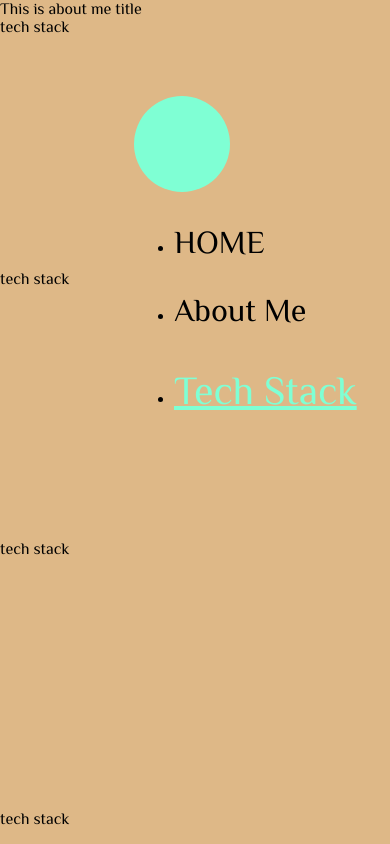
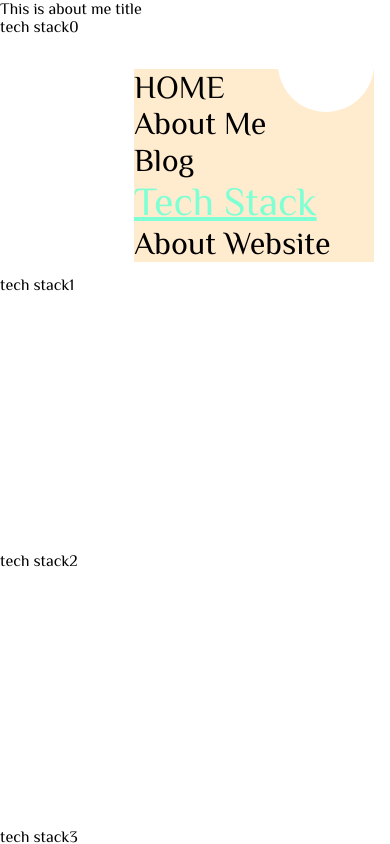
Before and after one commit to xmluozp/luozp.cn, a React (Create React App) app: page /techstack in a window 390 px wide. Built offline with nearby package versions, Linux system fonts and the light colour scheme.

Commit message:
mobile menu effect

```diff
--- a/package.json
+++ b/package.json
@@ -6,9 +6,11 @@
     "@types/react-transition-group": "^4.2.3",
     "lodash": "^4.17.15",
     "node-sass": "^4.12.0",
+    "normalize.css": "^8.0.1",
     "react": "^16.9.0",
     "react-3d-viewer": "^1.0.12",
     "react-addons-css-transition-group": "^15.6.2",
+    "react-device-detect": "^1.9.10",
     "react-dom": "^16.9.0",
     "react-router-dom": "^5.1.0",
     "react-scripts": "2.1.8",
--- a/src/index.js
+++ b/src/index.js
@@ -1,5 +1,6 @@
 import React from 'react';
 import ReactDOM from 'react-dom';
+import 'normalize.css';
 import './index.scss';
 import App from './pages/App';
 import * as serviceWorker from './serviceWorker';
--- a/src/index.scss
+++ b/src/index.scss
@@ -1,14 +1,14 @@
 @import url('https://fonts.googleapis.com/css?family=Philosopher&display=swap');
-
 body {
   margin: 0;
   font-family: 'Philosopher', sans-serif;
   -webkit-font-smoothing: antialiased;
   -moz-osx-font-smoothing: grayscale;
   height: 100vh;
-
 }
-
+li{
+  list-style: none;
+}
 code {
   font-family: 'Philosopher', sans-serif;
 }
@@ -16,5 +16,5 @@ code {
 #root{
   height: 100%;
   width: 100%;
-  overflow: hidden;
+  overflow-x:hidden;
 }
--- a/src/pages/AboutWebsite/AboutWebsite.jsx
+++ b/src/pages/AboutWebsite/AboutWebsite.jsx
@@ -4,7 +4,7 @@ import styles from './AboutWebsite.module.scss';
 export default (props) => {
     return (
         <div>
-            about me
+            about website
         </div>
     );
 }
--- a/src/pages/App.jsx
+++ b/src/pages/App.jsx
@@ -1,9 +1,12 @@
 import React, { useState } from 'react';
 import styles from './App.module.scss';
+import { BrowserView, MobileView } from 'react-device-detect';
 import { Link, Route, withRouter } from 'react-router-dom';
 import { TransitionGroup, CSSTransition } from 'react-transition-group';
 import Home from './Home/Home';
 import AboutMe from './AboutMe/AboutMe';
+import AboutWebsite from './AboutMe/AboutMe';
+import Blog from './AboutMe/AboutMe';
 import TechStack from './TechStack/TechStack';
 
 
@@ -11,6 +14,7 @@ function App(props) {
 
   const { location } = props;
   const [navLocks, setNavLocks] = useState([]);
+  const [navDisplayItems, setNavDisplayItems] = useState(false);
 
   const handleLockNav = (e) => {
     const currentLocks = navLocks.slice();
@@ -22,59 +26,97 @@ function App(props) {
     // currentLocks = currentLocks.filter(v=>v!==e.getAttribute('data-path'));
     setNavLocks([]);
   }
+  const handleToggleMenu = (e) =>{
+    if (location.pathname !== '/')
+     {
+       setNavDisplayItems(!navDisplayItems);
+       e.preventDefault();
+     }
+     else{
+      setNavDisplayItems(false);
+     }
+  }
 
 
   // Main JSX
   return (
+    <>
+      {/* header */}
+      <BrowserView>
+        <header className={`${styles.header} ${location.pathname === '/' ? styles.nav_entrance : styles.nav_side}`}>
+          <div className={styles.animation_menu}>
+            <AnimationLink to={location.pathname === '/' ? "/aboutme" : "/"} lock={navLocks} >
+              <div className={styles.avatar}></div>
+            </AnimationLink>
+            <div className={styles.navitems}>
+              <NavItems navLocks={navLocks} />
+            </div>
+          </div>
+        </header>
+      </BrowserView>
 
+      <MobileView>
+        <header className={`${styles.header} ${location.pathname === '/' ? styles.nav_entrance : styles.nav_mobileside}`}>
+          <Link to="/aboutme" onClick={handleToggleMenu}>
+            <div className={styles.avatar}></div>
+          </Link>
+          <div className={navDisplayItems ? styles.navitems_display:styles.navitems_hide}>
+            <div className={styles.navitems}>
+              <NavItems navLocks={navLocks} />
+            </div>
+          </div>
+        </header>
+      </MobileView>
 
-    <>
-
-      {/* header */}
-
-      <header className={`${styles.header} ${location.pathname === '/' ? styles.nav_avatar : styles.nav_side}`}>
-
-        <AnimationLink to={location.pathname === '/' ? "/aboutme" : "/"} lock={navLocks} >
-          <div className={styles.avatar}>
-
-          </div>
-        </AnimationLink>
-
-        <div className={styles.navitems}>
-          <ul>
-            <li>
-              <AnimationLink to="/" lock={navLocks} >
-                <p>HOME</p>
-              </AnimationLink>
-            </li>
-            <li>
-              <AnimationLink to="/aboutme" lock={navLocks} >
-                <p>About Me</p>
-              </AnimationLink>
-            </li>
-            <li>
-              <AnimationLink to="/techstack" lock={navLocks} >
-                <p>Tech Stack</p>
-              </AnimationLink>
-            </li>
-          </ul>
-        </div>
-      </header>
 
       {/* section */}
       <section className={styles.main}>
-
         <AnimationRoute path="/" exact component={Home} onLock={handleLockNav} onUnlock={handleUnlockNav} />
         <AnimationRoute path="/aboutme" exact component={AboutMe} onLock={handleLockNav} onUnlock={handleUnlockNav} />
+        <AnimationRoute path="/blog" exact component={Blog} onLock={handleLockNav} onUnlock={handleUnlockNav} />
         <AnimationRoute path="/techstack" exact component={TechStack} onLock={handleLockNav} onUnlock={handleUnlockNav} />
-
+        <AnimationRoute path="/aboutwebsite" exact component={AboutWebsite} onLock={handleLockNav} onUnlock={handleUnlockNav} />
       </section>
     </>
   );
 }
 
 export default withRouter(App);
+//---------------------------------Wrapper for nav
+const NavItems = withRouter((props) => {
+  const { navLocks } = props
+  return (
 
+      <ul>
+        <li>
+          <AnimationLink to="/" lock={navLocks} >
+            HOME
+                </AnimationLink>
+        </li>
+        <li>
+          <AnimationLink to="/aboutme" lock={navLocks} >
+            About Me
+                </AnimationLink>
+        </li>
+        <li>
+          <AnimationLink to="/blog" lock={navLocks} >
+            Blog
+                </AnimationLink>
+        </li>
+        <li>
+          <AnimationLink to="/techstack" lock={navLocks} >
+            Tech Stack
+                </AnimationLink>
+        </li>
+        <li>
+          <AnimationLink to="/aboutwebsite" lock={navLocks} >
+            About Website
+                </AnimationLink>
+        </li>
+      </ul>
+     )
+
+})
 
 //---------------------------------Wrapper for animation
 // Animation for switch pages
@@ -106,11 +148,11 @@ const AnimationLink = withRouter((props) => {
 
   // lock when playing animation
   const handleClick = (e) => {
-    if (lock.includes(to)) e.preventDefault();
+    if (lock && lock.includes(to)) e.preventDefault();
   }
 
   return (
-    <Link to={to} onClick={handleClick} className={lock.includes(to) || props.location.pathname === to ? styles.linkselected : styles.linkregular}>
+    <Link to={to} onClick={handleClick} className={lock && lock.includes(to) || props.location.pathname === to ? styles.linkselected : styles.linkregular}>
       {props.children}
     </Link>
   )
--- a/src/pages/App.module.scss
+++ b/src/pages/App.module.scss
@@ -5,52 +5,126 @@ $animation_time_page: 500ms;
 .header {
   position: fixed;
 }
-
-// ============animation of nav
 .avatar {
-  background-color: aquamarine;
+  background-color: rgba(218, 218, 218, 0.548);
+  border: 1px solid #049aa5;
+  display: inline-block;
+  margin-bottom: -3.2rem;
+}
+.animation_menu {
+  transition: all $animation_time_page/2 ease-out;
+  transition-delay: 1s;
+  background-color: #ffffff;
 }
 .navitems {
   display: block;
+  width: 15rem;
+  height: 50vh;
   overflow: hidden;
-  height: 30rem;
+  ul{background-color: blanchedalmond}
+  ul,li{
+    display:block;
+    text-align: left;
+    padding:0px;
+    margin:0px;
+  }
+
 }
-.nav_avatar {
-  transition: top $animation_time_page ease-out, left $animation_time_page ease-in;
-  transition-delay:1s;
-  top: calc(50vh - 7rem);
-  left: calc(50vw - 7rem);
+// ============animation of nav
+
+// animation nav hide
+.nav_entrance {
+  transition: top $animation_time_page/2 ease-out, right $animation_time_page/2 ease-in,
+    background-color $animation_time_page/2 ease-out, border-radius $animation_time_page/2 ease-out;
+  transition-delay: .5s;
+  top: calc(50vh - 14rem);
+  right: calc(50vw - 7rem);
+  text-align: right;
+  background-color: transparent;
+  border-radius: 7rem;
+
+  .avatar {
+    transition: all $animation_time_page/2 ease-out;
+    transition-delay: 1s;
+    height: 14rem;
+    width: 14rem;
+    border-radius: 7rem;
+    margin-bottom: 0rem;
+  }
+  .navitems {
+    transition: all $animation_time_page ease-out;
+    height: 0px;
+  }
+  .animation_menu {
+    transition: all $animation_time_page/2 ease-out;
+    background-color: transparent;
+  }
+}
+
+// animation nav showup
+.nav_side {
+  transition: top $animation_time_page/2 ease-in, right $animation_time_page/2 ease-out,
+    background-color $animation_time_page/2 ease-out, border-radius $animation_time_page/2 ease-out;
+  transition-delay: $animation_time_page;
+  top: 1rem;
+  right: 1rem;
+  text-align: right;
+  //   background-color: #2a2b64;
+  border-radius: 0rem;
 
   .avatar {
     transition: all $animation_time_page ease-out;
-    transition-delay:1s;
-    height: 14rem;
-    width: 14rem;
-    border-radius: 7rem;
-  }
-  .navitems {
-    transition-delay: $animation_time_page;
-    transition: all 1s ease-out;
-    height: 0px;
-  }
-}
-.nav_side {
-
-  transition: top $animation_time_page ease-in, left $animation_time_page ease-out;
-  transition-delay: $animation_time_page;
-  top: 6rem;
-  left: calc(100vw - 16rem);
-
-  .avatar {
-    transition: all $animation_time_page ease-out;
+    background-color: #ffffff;
+    border: none;
     height: 6rem;
     width: 6rem;
     border-radius: 3em;
   }
   .navitems {
-    transition: all 1s ease-out;
+    transition: all $animation_time_page ease-out;
     transition-delay: $animation_time_page * 2;
   }
+}
+
+.nav_mobileside {
+  @extend .nav_side;
+  top: 0rem;
+  text-align: right;
+  background-color: transparent;
+  top: 1rem;
+  .avatar {
+    height: 3rem;
+    width: 3rem;
+    border-radius: 1em;
+    margin-bottom: -1.6rem;
+  }
+
+  .navitems_display{
+    display:block;
+  }
+  .navitems_hide {
+    display:none;
+  }
+}
+
+.linkselected {
+  text-decoration: underline;
+  font-size: 2.5rem;
+  color: aquamarine;
+  transition: all $animation_time_page ease-in-out;
+  //   animation-name: animation_tv_fade;
+  //   animation-duration: 4s;
+  display: block;
+}
+.linkregular {
+  text-decoration: none;
+  font-size: 2rem;
+  color: black;
+  transition: all $animation_time_page ease-in-out;
+}
+
+.main {
+  perspective: calc(200vh);
 }
 
 /* ============ z-index */
@@ -62,109 +136,102 @@ $animation_time_page: 500ms;
   z-index: 100;
 }
 
-.linkselected {
-  text-decoration: underline;
-  font-size: 2.5rem;
-  color: aquamarine;
-  transition: all $animation_time_page ease-in-out;
-//   animation-name: animation_tv_fade;
-//   animation-duration: 4s;
-
-  display:block;
-}
-
-.linkregular {
-  text-decoration: none;
-  font-size: 2rem;
-  color: black;
-  transition: all $animation_time_page ease-in-out;
-}
-
-
-.main {
-  perspective: calc(200vh);
-}
-
 :global {
-
-
-    @keyframes animation_tv_fade {
-        10%   {transform:scale(1, 0.002);}
-        35%  {transform: scale(0.2, 0.002);
-            opacity: 1}
-
-        50%  {transform: scale(0.2, 0.002);
-            opacity: 0}
-        85%{transform: scale(1, 0.002);
-            opacity: 1}
-        100% {transform: scale(1, 1)}
-    }
-
-
   .page_container {
-    position: fixed;
-    height: 100vh;
-    width: 100vw;
-    overflow: auto;
-    transform-style: preserve-3d;
+    position: unset;
+    min-height: 100vh;
+    // overflow: auto;
+    background-color: transparent;
   }
 
   /* slide animation */
   .slide-in-appear {
     transform-style: preserve-3d;
-    transform: translate3D(0vw, 50vh, 50vh) rotateX(90deg);
+    transform: translate3D(-50vw, 50vh, 50vh) rotateX(90deg);
     transition: all $animation_time_page/2 ease-out;
-    opacity: 0;
+    opacity: 1;
     // & means .slide-in-appear.slide-in-appear-active.  if you have a space like "& .slidexxxx" it will be ".xxx .slidexxxx"
-    &.slide-in-appear-active {
-      opacity: 1;
+  }
+  .slide-in-appear-active {
+    transition: all $animation_time_page/2 ease-out;
+    transform: translate3D(0, 0, 0) rotateY(0deg);
+    opacity: 1;
+    position: absolute;
+    z-index: 500;
+    background-color: aqua;
+    .page_container {
       transition: all $animation_time_page/2 ease-out;
-      transform: translate3D(0, 0, 0) rotateY(0deg);
-      .page_container {
-        transition: all $animation_time_page/2 ease-out;
-        transform: scale(.9, .9);
-      }
+      transform: scale(0.8, 0.8) translateX(-15vw);
+      background-color: #e0e0e0;
+      position: absolute;
+      z-index: 500;
+      height: 100vh;
+      width: 100vw;
+      overflow: hidden;
+      box-shadow: 0px 0px 20px 0px #353535ab;
+      border: 1px solid #ffffff;
     }
   }
+
   .slide-in-appear-done {
     .page_container {
-        transition: all $animation_time_page/2 ease-out;
-        transform: scale(1, 1);
+      transition: all $animation_time_page/2 ease-out;
+      transform: scale(1, 1) translateX(0vw);
     }
   }
   .slide-in-enter {
-    transform-style: preserve-3d;
-    transform: translate3D(-50%, 50vh, -50vh) rotateX(90deg);
-    transition: all $animation_time_page/2 ease-out;
+    @extend .slide-in-appear;
+  }
+  .slide-in-enter-active {
+    @extend .slide-in-appear-active;
+  }
+
+  .slide-in-enter-done {
+    @extend .slide-in-appear-done;
+  }
+
+  .slide-in-exit {
     opacity: 1;
-    width:100%;
-    height: 100%;
-    position: absolute;
-    z-index: 500;
-    &.slide-in-enter-active {
-      opacity: 1;
-      transition: all $animation_time_page/2 ease-out;
-      transform: translate3D(0, 0, 0) rotateX(0deg);
-      .page_container {
-        transition: all $animation_time_page/2 ease-out;
-        transform: scale(.9, .9);
-      }
+    // transform-style: preserve-3d;
+    // transform: translate3D(0, 0, 0) rotateX(0deg);
+
+    transform: scaleY(100vh) translateY(0vh);
+    transition: all $animation_time_page ease-out;
+
+    &.slide-in-exit-active {
+
+    .page_container {
+        position: absolute;
+        z-index: 0;
+        height: 100vh;
+        width: 100vw;
+        overflow: hidden;
     }
-  }
-  .slide-in-enter-done {
-    .page_container {
-        transition: all $animation_time_page/2 ease-out;
-        transform: scale(1, 1);
+      opacity: 0;
+      transform: scaleY(0) translateY(100vh);
+      //   transform: translate3D(100vh, 150vh, 0vh) rotateX(-90deg);
     }
   }
 
-  .slide-in-exit {
-    transform-style: preserve-3d;
-    transform: translate3D(0, 0, 0) rotateX(0deg);
-    transition: all $animation_time_page ease-out;
-    &.slide-in-exit-active {
-      opacity: 0;
-      transform: translate3D(100vh, 150vh, 0vh) rotateX(-90deg);
-    }
-  }
+  //   @keyframes animation_tv_fade {
+  //     10% {
+  //       transform: scale(1, 0.002);
+  //     }
+  //     35% {
+  //       transform: scale(0.2, 0.002);
+  //       opacity: 1;
+  //     }
+
+  //     50% {
+  //       transform: scale(0.2, 0.002);
+  //       opacity: 0;
+  //     }
+  //     85% {
+  //       transform: scale(1, 0.002);
+  //       opacity: 1;
+  //     }
+  //     100% {
+  //       transform: scale(1, 1);
+  //     }
+  //   }
 }
--- a/src/pages/Blog/Blog.jsx
+++ b/src/pages/Blog/Blog.jsx
@@ -4,7 +4,7 @@ import styles from './AboutWebsite.module.scss';
 export default (props) => {
     return (
         <div>
-            about me
+            blog
         </div>
     );
 }
--- a/src/pages/Home/Home.jsx
+++ b/src/pages/Home/Home.jsx
@@ -1,6 +1,5 @@
 import React, { useState, useEffect, useRef } from 'react';
 import styles from './Home.module.scss';
-import { Link, Route, withRouter } from 'react-router-dom';
 
 export default (props) => {
 
--- a/src/pages/Home/Home.module.scss
+++ b/src/pages/Home/Home.module.scss
@@ -1,5 +1,5 @@
 .testColor{
-    background-color: aqua;
+    // background-color: aqua;
 
 }
 .link{
--- a/src/pages/TechStack/TechStack.jsx
+++ b/src/pages/TechStack/TechStack.jsx
@@ -5,13 +5,13 @@ export default (props) => {
     return (
         <div className={`${styles.testColor} page_container`}>
             <div className="animation_title">This is about me title</div>
-            tech stack
+            tech stack0
 
-            <br/><br/><br/><br/><br/><br/><br/><br/><br/><br/><br/><br/><br/><br/>tech stack
-            <br/><br/><br/><br/><br/><br/><br/><br/><br/><br/><br/><br/><br/><br/><br/>tech stack
-            <br/><br/><br/><br/><br/><br/><br/><br/><br/><br/><br/><br/><br/><br/><br/>tech stack
-            <br/><br/><br/><br/><br/><br/><br/><br/><br/><br/><br/><br/><br/><br/><br/>tech stack
-            <br/><br/><br/><br/><br/><br/><br/><br/><br/><br/><br/><br/><br/><br/><br/>tech stack
+            <br/><br/><br/><br/><br/><br/><br/><br/><br/><br/><br/><br/><br/><br/>tech stack1
+            <br/><br/><br/><br/><br/><br/><br/><br/><br/><br/><br/><br/><br/><br/><br/>tech stack2
+            <br/><br/><br/><br/><br/><br/><br/><br/><br/><br/><br/><br/><br/><br/><br/>tech stack3
+            <br/><br/><br/><br/><br/><br/><br/><br/><br/><br/><br/><br/><br/><br/><br/>tech stack4
+            <br/><br/><br/><br/><br/><br/><br/><br/><br/><br/><br/><br/><br/><br/><br/>tech stack5
             <br/>
         </div>
     );
--- a/src/pages/TechStack/TechStack.module.scss
+++ b/src/pages/TechStack/TechStack.module.scss
@@ -1,3 +1,3 @@
 .testColor{
-    background-color: burlywood;
+    // background-color: burlywood;
 }
```
Also changed, not shown: 2 other files (tests, documents, lock files or other folders).
